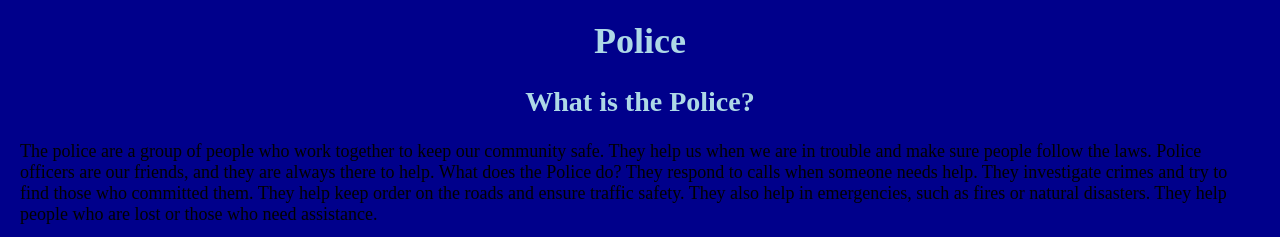
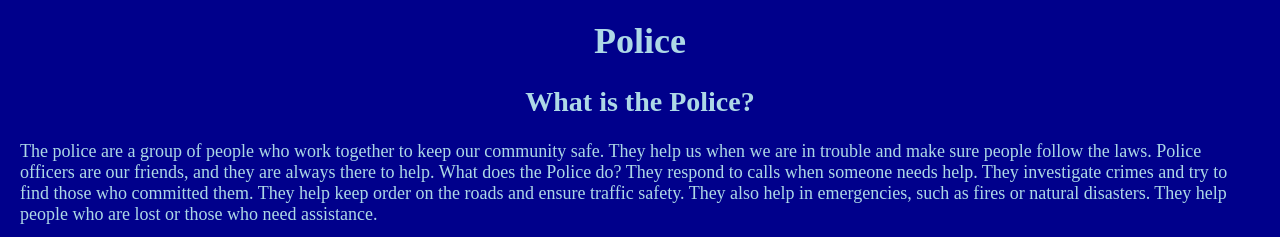
Before and after one commit to dominiktopchick/english, a plain HTML site: page index.html in a window 1280 px wide. Shown: the top 237 px of the page. Drawn offline with Linux system fonts and the light colour scheme.

Commit message:
Update index.html

```diff
--- a/index.html
+++ b/index.html
@@ -27,7 +27,7 @@
         }
 
         p {
-            color: black;
+            color: lightblue;
             font-size: 18px;
             margin: 15px 20px;
         }
```
